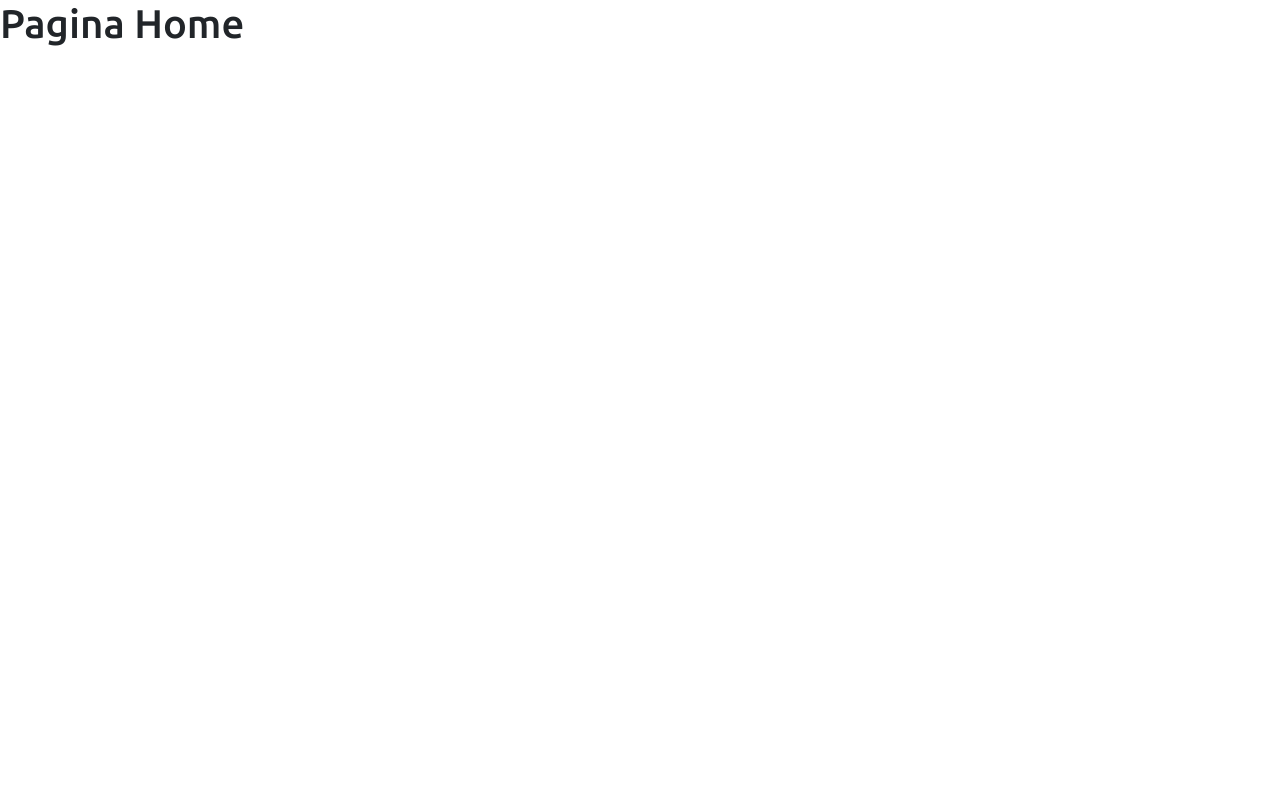
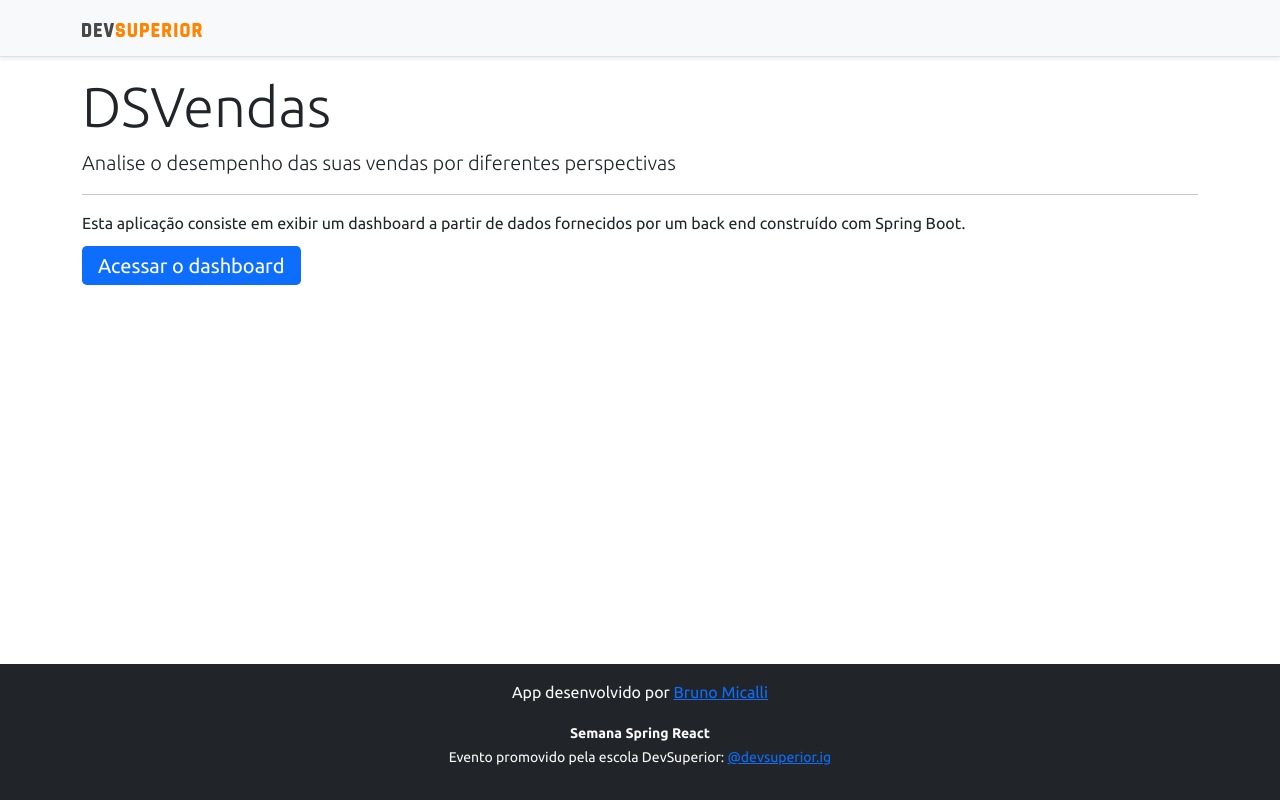
Before and after one commit to Micalli/projeto-sds3, a React (Create React App) app in the folder frontend/: page / in a window 1280 px wide. Built offline with nearby package versions, Linux system fonts and the light colour scheme.

Commit message:
Home Navigation

```diff
--- a/frontend/src/components/NavBar/index.tsx
+++ b/frontend/src/components/NavBar/index.tsx
@@ -1,11 +1,14 @@
-import ImgDsDark from '../../assets/img/ds-dark.svg'
+import { Link } from "react-router-dom";
+import ImgDsDark from "../../assets/img/ds-dark.svg";
 
 function NavBar() {
   return (
     <div className="d-flex flex-column flex-md-row align-items-center p-3 px-md-4 mb-3 bg-light border-bottom shadow-sm">
       <div className="container">
         <nav className="my-2 my-md-0 mr-md-3">
+          <Link to="/">
             <img src={ImgDsDark} alt="DevSuperior" width="120" />
+          </Link>
         </nav>
       </div>
     </div>
--- a/frontend/src/pages/Home/index.tsx
+++ b/frontend/src/pages/Home/index.tsx
@@ -1,9 +1,30 @@
+import Footer from "components/Footer";
+import NavBar from "components/NavBar";
+import { Link } from "react-router-dom";
+
 function Home() {
-    return (
-        <div>
-            <h1>Pagina Home</h1>
+  return (
+    <>
+      <NavBar />
+      <div className="container">
+        <div className="jumbotron">
+          <h1 className="display-4">DSVendas</h1>
+          <p className="lead">
+            Analise o desempenho das suas vendas por diferentes perspectivas
+          </p>
+          <hr />
+          <p>
+            Esta aplicação consiste em exibir um dashboard a partir de dados
+            fornecidos por um back end construído com Spring Boot.
+          </p>
+          <Link className="btn-primary btn-lg text-decoration-none" to="/dashboard">
+            Acessar o dashboard
+          </Link>
         </div>
-    );
-  }
+      </div>
+      <Footer />
+    </>
+  );
+}
 
-  export default Home;
+export default Home;
```
Lines whose indentation alone changed are shown as unchanged.
